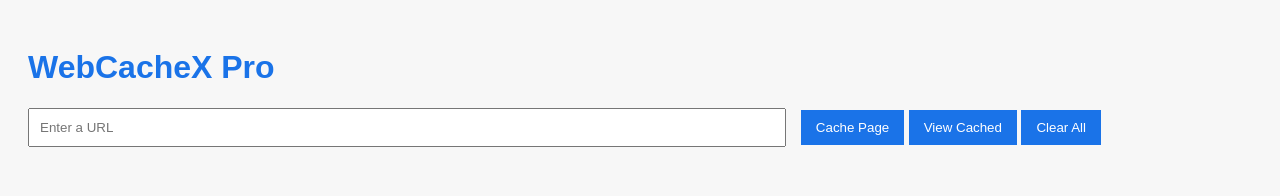
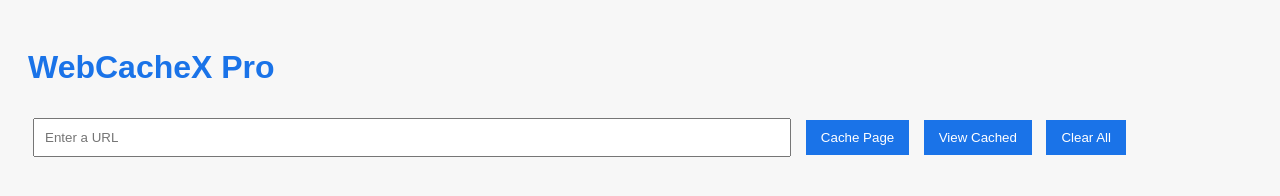
Before and after one commit to shadowsymphony12/Webcachex-pro, a plain HTML site: page index.html in a window 1280 px wide. Drawn offline with Linux system fonts and the light colour scheme.

Commit message:
Update style.css

```diff
--- a/style.css
+++ b/style.css
@@ -2,6 +2,7 @@ body {
   font-family: Arial, sans-serif;
   padding: 20px;
   background-color: #f7f7f7;
+  color: #222;
 }
 
 h1 {
@@ -11,7 +12,7 @@ h1 {
 input {
   width: 60%;
   padding: 10px;
-  margin-right: 10px;
+  margin: 10px 5px;
 }
 
 button {
@@ -19,7 +20,12 @@ button {
   background-color: #1a73e8;
   color: white;
   border: none;
+  margin: 5px;
   cursor: pointer;
+}
+
+button:hover {
+  background-color: #1669c1;
 }
 
 #output {
```
